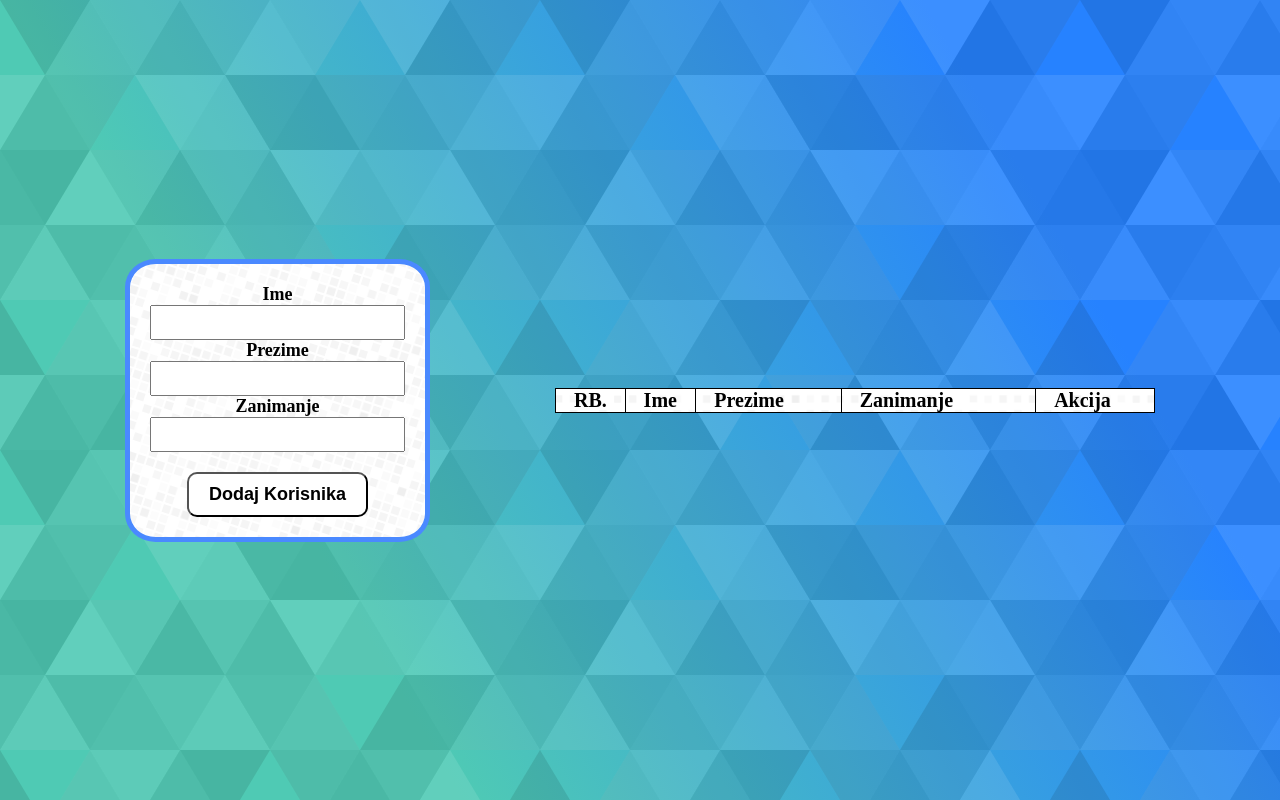
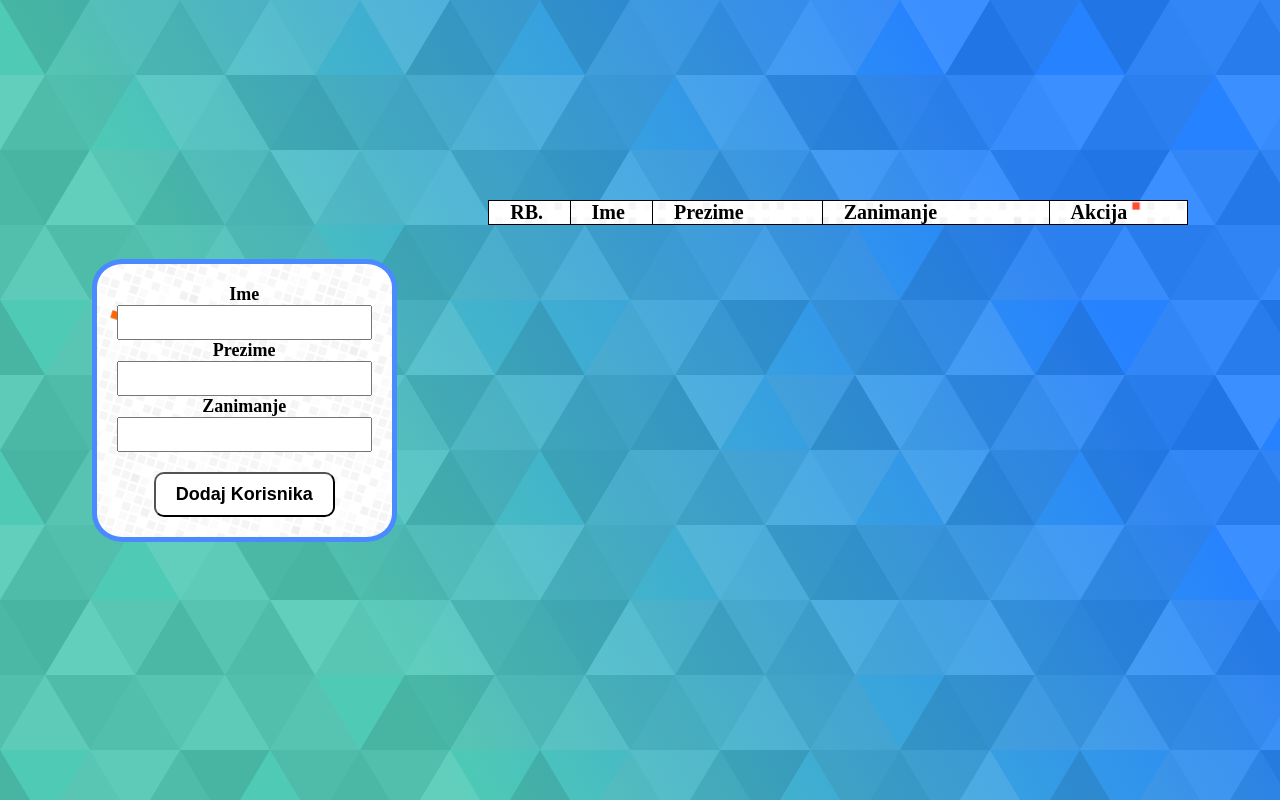
Before and after one commit to Alen-Kalac/RepositoryForPractice, a plain HTML site: page userList Tabela/index.html in a window 1280 px wide. Drawn offline with Linux system fonts and the light colour scheme.

Commit message:
added delete function, small changes to css, added RB.

```diff
--- a/userList Tabela/index.html
+++ b/userList Tabela/index.html
@@ -19,6 +19,7 @@
         <input type="text" name="occupation" id="occupation">
         <button id="submit" type="button" style="margin-top: 20px;">Dodaj Korisnika</button>
     </div>
+  <div class="div">
     <table class="usersTable">
         <tr>
             <th>RB.</th>
@@ -28,6 +29,7 @@
             <th>Akcija</th>
           </tr>
     </table>
+  </div>
 </div>
 <script src="app.js" defer></script>
 </body>
--- a/userList Tabela/style.css
+++ b/userList Tabela/style.css
@@ -45,12 +45,15 @@ input,label{
     color: white;
 
 }
+.div{
+    height: 100%;
 
+}
 .usersTable{
-    width: 20%;
-    min-width: 600px;
+    position: relative;
+    top: 200px;
+    min-width: 700px;
     background-color: rgb(153, 153, 255);
-    width: 30%;
     border: 1px solid black;
     font-size: 20px;
     border-collapse: collapse;
@@ -64,6 +67,9 @@ th,td{
     text-align: left;
     padding-left: 3%;
     border: 1px solid black;
+    text-overflow: ellipsis;
+    white-space: nowrap;
+    overflow: hidden;
 }
 input{
     padding: 5px;
```
